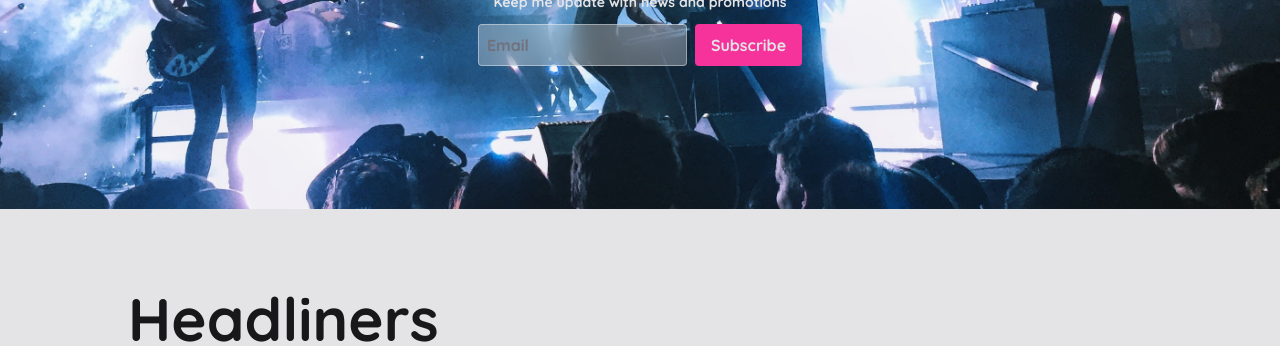
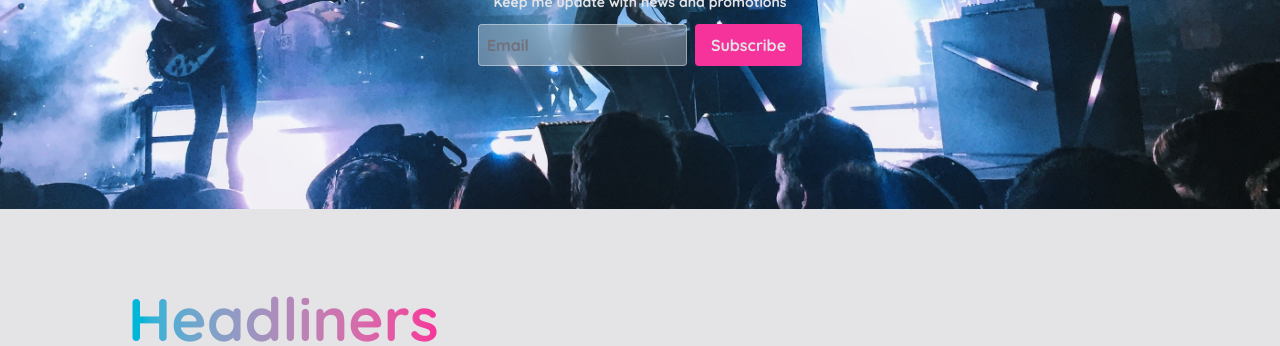
Before and after one commit to Tharushzzz/tailwind-course, a website: page src/index.html in a window 1280 px wide. Shown: the part 454-800 px from the top of the page. Drawn offline with Linux system fonts and the light colour scheme.

Commit message:
add headercolor

```diff
--- a/src/index.html
+++ b/src/index.html
@@ -104,7 +104,7 @@
     </header>
 
     <div class="max-w-5xl mx-auto mt-20 text-zinc-900 dark:text-zinc-200">
-      <h1>Headliners</h1>
+      <h1><span class="text-transparent bg-linear-to-r from-cyan-500 to-pink-500 bg-clip-text">Headliners</span></h1>
       <p>
         Experience the sonic delight from these made-up artists across 7 days
         that music fans are calling "one of the many gigs that will happen this year"
```
Also changed, not shown: src/output.css.
